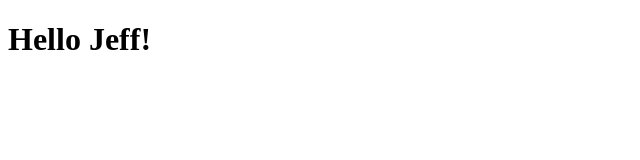
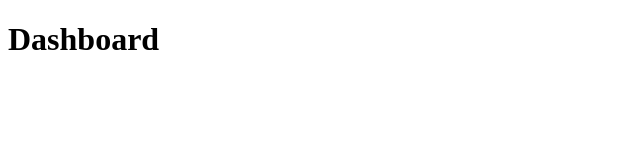
Before and after one commit to jsfelix/react-simple-project, a React (Create React App) app: page / in a window 1280 px wide. Shown: the top 160 px of the page, without its empty margins (0-640 px from the left). Built offline with nearby package versions, Linux system fonts and the light colour scheme.

Commit message:
Criando rotas

```diff
--- a/package.json
+++ b/package.json
@@ -18,6 +18,7 @@
     "eslint-plugin-react-hooks": "^4",
     "react": "^16.13.1",
     "react-dom": "^16.13.1",
+    "react-router-dom": "^5.2.0",
     "react-scripts": "3.4.1",
     "typescript": "~3.7.2"
   },
@@ -40,6 +41,7 @@
     ]
   },
   "devDependencies": {
+    "@types/react-router-dom": "^5.1.5",
     "eslint": "6.8.0",
     "eslint-import-resolver-typescript": "^2.0.0"
   }
--- a/src/App.tsx
+++ b/src/App.tsx
@@ -1,9 +1,12 @@
 import React from 'react';
+import { BrowserRouter } from 'react-router-dom';
 
-function App(): JSX.Element {
-  return (
-    <h1>Hello Jeff!</h1>
-  );
-}
+import Routes from './routes';
+
+const App: React.FC = () => (
+  <BrowserRouter>
+    <Routes />
+  </BrowserRouter>
+);
 
 export default App;
--- /dev/null
+++ b/src/pages/Dashboard/index.tsx
@@ -0,0 +1,5 @@
+import React from 'react';
+
+const Dashboard: React.FC = () => <h1>Dashboard</h1>;
+
+export default Dashboard;
--- /dev/null
+++ b/src/pages/Repository/index.tsx
@@ -0,0 +1,5 @@
+import React from 'react';
+
+const Repository: React.FC = () => <h1>Repository</h1>;
+
+export default Repository;
--- /dev/null
+++ b/src/routes/index.tsx
@@ -0,0 +1,14 @@
+import React from 'react';
+import { Switch, Route } from 'react-router-dom';
+
+import Dashboard from '../pages/Dashboard';
+import Repository from '../pages/Repository';
+
+const Routes: React.FC = () => (
+  <Switch>
+    <Route path="/" exact component={Dashboard} />
+    <Route path="/repository" component={Repository} />
+  </Switch>
+);
+
+export default Routes;
```
Also changed, not shown: 1 other file (tests, documents, lock files or other folders).
